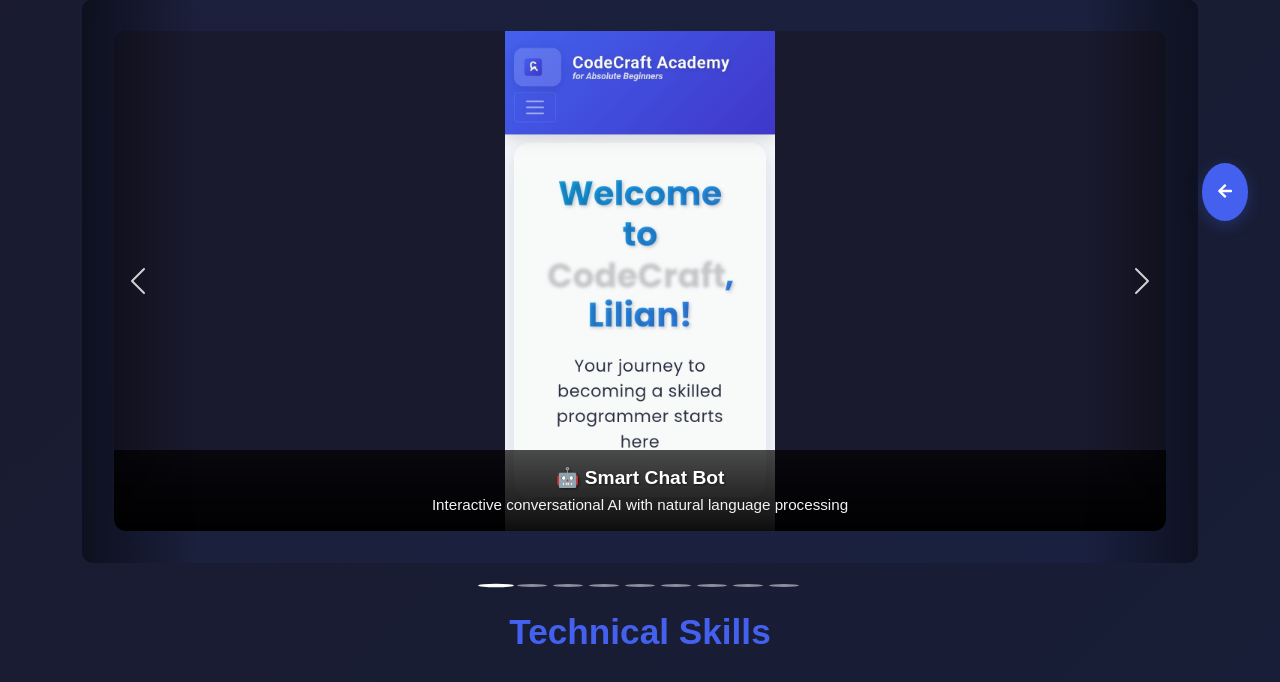
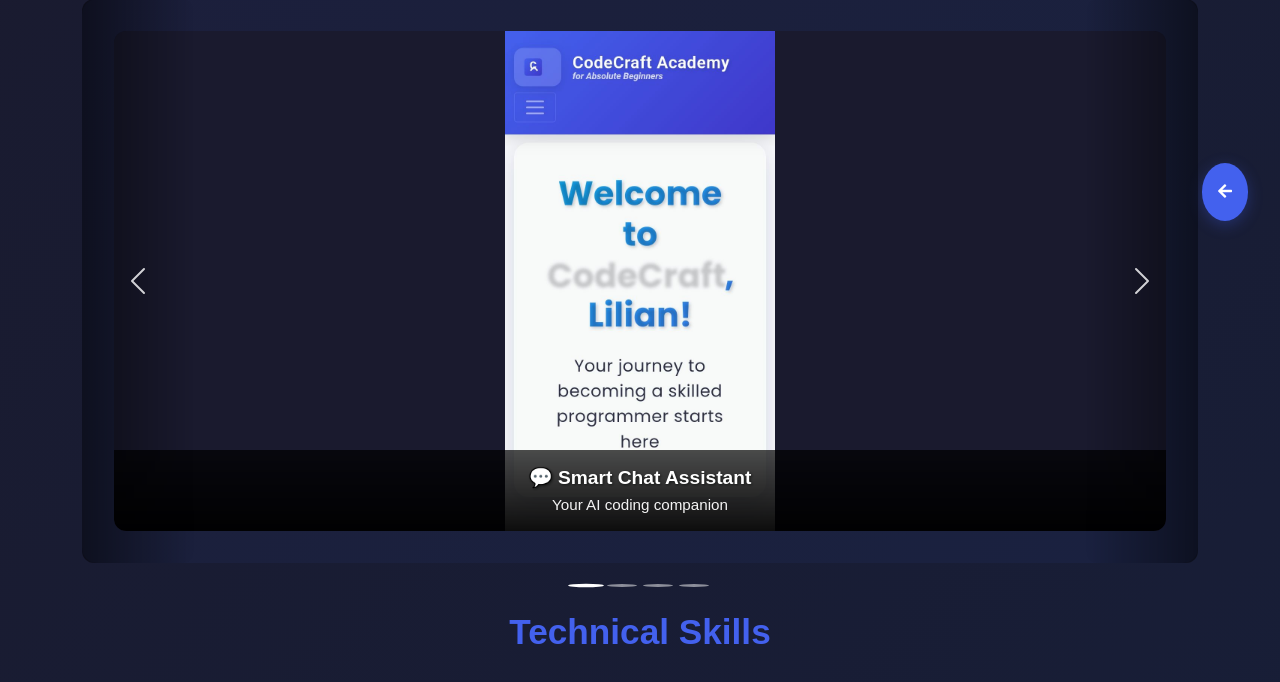
Before and after one commit to Lilian-Powers/CodeCraft-, a Flask app: page /portfolio in a window 1280 px wide. Shown: the part 547-1229 px from the top of the page. Run offline with Flask 3, Linux system fonts and the light colour scheme; parts of the project's set-up code (start-up, migrations or seed data) failed here and were passed over.

Commit message:
Assistant checkpoint: Update carousel with matching images and simplified captions
Assistant generated file changes:
- templates/portfolio.html: Update carousel items to match images with appropriate captions, Update carousel indicators to match new number of slides

---

User prompt:

have you noticed that the captions and the images do not match only the one for food is matching. do this match the image and its caption if there is an image or a caption without a caption and image respectively remove it and remain with the ones that are matching. also change the captions to include only one simple line of text that is easy for the user to understand.

```diff
--- a/templates/portfolio.html
+++ b/templates/portfolio.html
@@ -361,74 +361,34 @@
                     <button type="button" data-bs-target="#platformShowcase" data-bs-slide-to="1"></button>
                     <button type="button" data-bs-target="#platformShowcase" data-bs-slide-to="2"></button>
                     <button type="button" data-bs-target="#platformShowcase" data-bs-slide-to="3"></button>
-                    <button type="button" data-bs-target="#platformShowcase" data-bs-slide-to="4"></button>
-                    <button type="button" data-bs-target="#platformShowcase" data-bs-slide-to="5"></button>
-                    <button type="button" data-bs-target="#platformShowcase" data-bs-slide-to="6"></button>
-                    <button type="button" data-bs-target="#platformShowcase" data-bs-slide-to="7"></button>
-                    <button type="button" data-bs-target="#platformShowcase" data-bs-slide-to="8"></button>
                 </div>
                 <div class="carousel-inner">
                     <div class="carousel-item active">
-                        <img src="{{ url_for('static', filename='project_showcase1.jpg') }}" class="d-block w-100" alt="Smart Chat Bot">
+                        <img src="{{ url_for('static', filename='project_showcase1.jpg') }}" class="d-block w-100" alt="Chat Bot Interface">
                         <div class="carousel-caption animate__animated animate__fadeInUp">
-                            <h5>🤖 Smart Chat Bot</h5>
-                            <p class="caption-text">Interactive conversational AI with natural language processing</p>
+                            <h5>💬 Smart Chat Assistant</h5>
+                            <p class="caption-text">Your AI coding companion</p>
                         </div>
                     </div>
                     <div class="carousel-item">
-                        <img src="{{ url_for('static', filename='project_showcase2.jpg') }}" class="d-block w-100" alt="Story Creator">
+                        <img src="{{ url_for('static', filename='project_showcase2.jpg') }}" class="d-block w-100" alt="Story Generator">
                         <div class="carousel-caption animate__animated animate__fadeInUp">
-                            <h5>📚 Story Magic Creator</h5>
-                            <p class="caption-text">Create enchanting stories with AI-powered assistance</p>
+                            <h5>📝 Story Generator</h5>
+                            <p class="caption-text">Create custom stories instantly</p>
                         </div>
                     </div>
                     <div class="carousel-item">
-                        <img src="{{ url_for('static', filename='project_showcase3.jpg') }}" class="d-block w-100" alt="Temperature Converter">
+                        <img src="{{ url_for('static', filename='project_showcase3.jpg') }}" class="d-block w-100" alt="Temperature Tool">
                         <div class="carousel-caption animate__animated animate__fadeInUp">
-                            <h5>🌡️ Temperature Wizard</h5>
-                            <p class="caption-text">Smart temperature conversion tool with intuitive interface</p>
+                            <h5>🌡️ Temperature Calculator</h5>
+                            <p class="caption-text">Convert temperatures easily</p>
                         </div>
                     </div>
                     <div class="carousel-item">
-                        <img src="{{ url_for('static', filename='project_showcase4.jpg') }}" class="d-block w-100" alt="Compliment Generator">
+                        <img src="{{ url_for('static', filename='project_showcase6.jpg') }}" class="d-block w-100" alt="Recipe Finder">
                         <div class="carousel-caption animate__animated animate__fadeInUp">
-                            <h5>✨ Positivity Generator</h5>
-                            <p class="caption-text">AI-powered compliments and affirmations generator</p>
-                        </div>
-                    </div>
-                    <div class="carousel-item">
-                        <img src="{{ url_for('static', filename='project_showcase5.jpg') }}" class="d-block w-100" alt="Vacation Planner">
-                        <div class="carousel-caption animate__animated animate__fadeInUp">
-                            <h5>✈️ Dream Vacation Planner</h5>
-                            <p class="caption-text">Intelligent travel planning and itinerary generation</p>
-                        </div>
-                    </div>
-                    <div class="carousel-item">
-                        <img src="{{ url_for('static', filename='project_showcase6.jpg') }}" class="d-block w-100" alt="Food Adventure">
-                        <div class="carousel-caption animate__animated animate__fadeInUp">
-                            <h5>🍕 Food Adventure Time</h5>
-                            <p class="caption-text">Recipe recommendations and meal planning assistant</p>
-                        </div>
-                    </div>
-                    <div class="carousel-item">
-                        <img src="{{ url_for('static', filename='project_showcase7.jpg') }}" class="d-block w-100" alt="Code Learning Platform">
-                        <div class="carousel-caption animate__animated animate__fadeInUp">
-                            <h5>💻 Interactive Learning Platform</h5>
-                            <p class="caption-text">Engaging coding tutorials with real-time feedback</p>
-                        </div>
-                    </div>
-                    <div class="carousel-item">
-                        <img src="{{ url_for('static', filename='project_showcase8.jpg') }}" class="d-block w-100" alt="Game Development">
-                        <div class="carousel-caption animate__animated animate__fadeInUp">
-                            <h5>🎮 Educational Games</h5>
-                            <p class="caption-text">Fun and interactive learning through gamification</p>
-                        </div>
-                    </div>
-                    <div class="carousel-item">
-                        <img src="{{ url_for('static', filename='project_showcase9.jpg') }}" class="d-block w-100" alt="Community Platform">
-                        <div class="carousel-caption animate__animated animate__fadeInUp">
-                            <h5>🌟 Coding Community Hub</h5>
-                            <p class="caption-text">Connect, collaborate and learn with fellow coders</p>
+                            <h5>🍳 Recipe Explorer</h5>
+                            <p class="caption-text">Discover new recipes</p>
                         </div>
                     </div>
                 </div>
```
